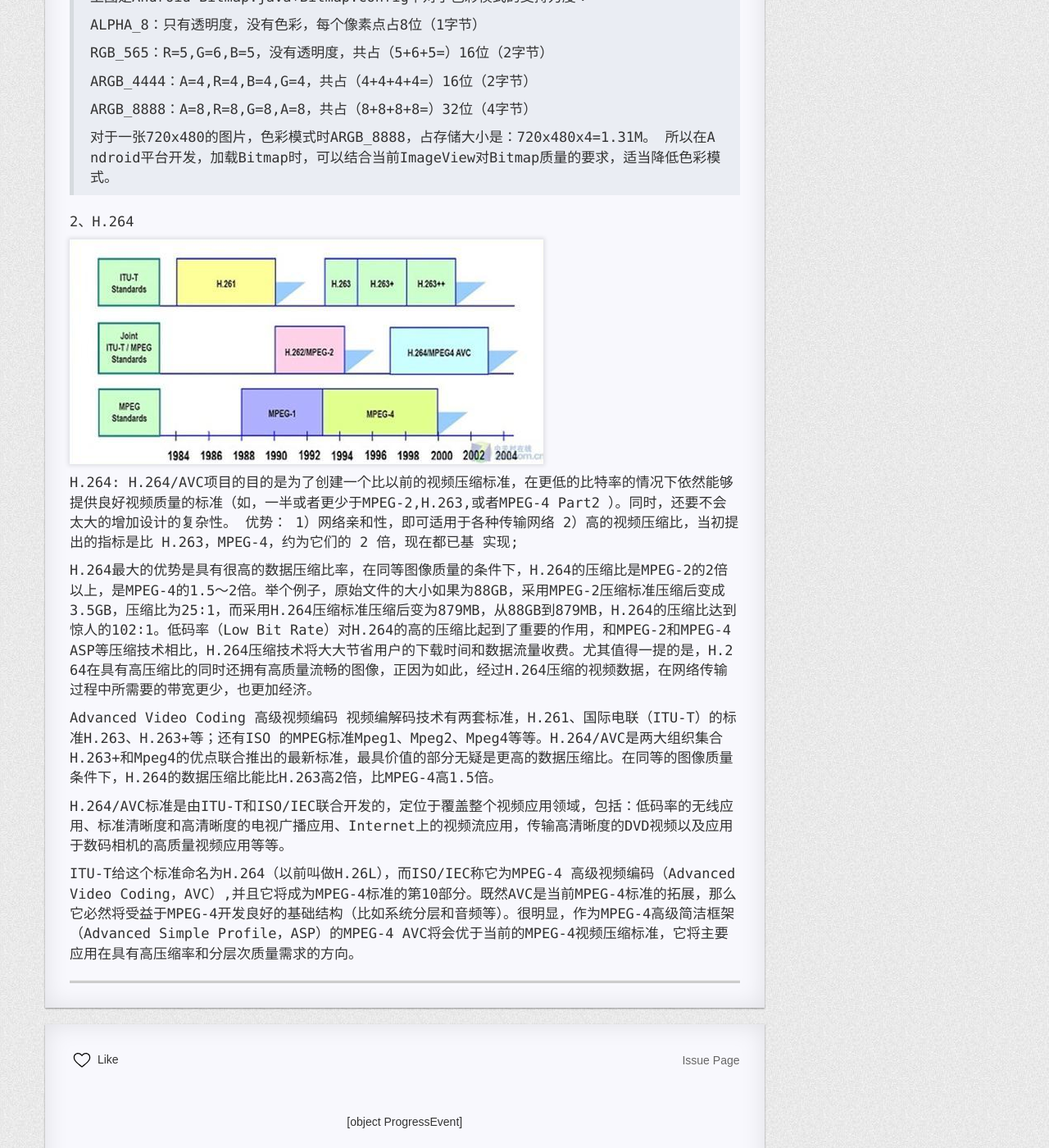
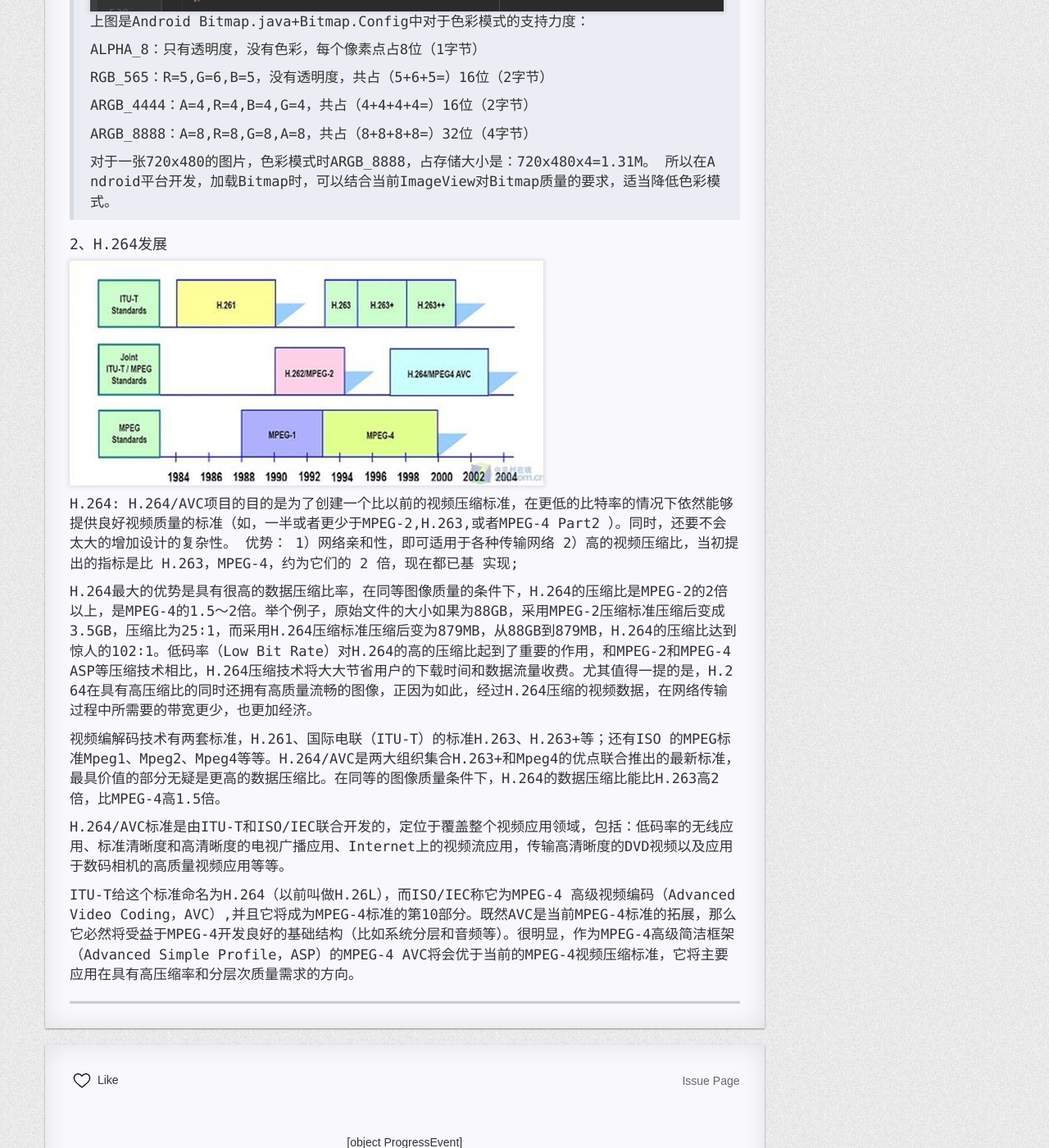
Before and after one commit to FrankdeBoers/blog, a Jekyll site: the page built from _posts/2019-08-12-H264解析草稿.md, in a window 1280 px wide and 1400 px high, scrolled down 1167 px. Shown: the whole window at 82% size. Built offline with Jekyll 4.4.1, drawn with Linux system fonts in a browser that asks for light colours; nearby versions of some CDN libraries; a style sheet for code colours, icons or effects is not loaded; some of the changed text lies outside the part shown.

Commit message:
Update 2019-08-12-H264解析草稿.md

```diff
--- a/_posts/2019-08-12-H264解析草稿.md
+++ b/_posts/2019-08-12-H264解析草稿.md
@@ -38,7 +39,7 @@ categories: Android
 
 
 
-2、H.264
+#### 2、H.264发展
 
 ![视频编码发展史](https://github.com/FrankdeBoers/blog/blob/master/static/img/%E8%A7%86%E9%A2%91%E7%BC%96%E7%A0%81%E5%8F%91%E5%B1%95%E5%8F%B2.png)
 
@@ -49,7 +50,6 @@ H.264: H.264/AVC项目的目的是为了创建一个比以前的视频压缩标
 
 H.264最大的优势是具有很高的数据压缩比率，在同等图像质量的条件下，H.264的压缩比是MPEG-2的2倍以上，是MPEG-4的1.5～2倍。举个例子，原始文件的大小如果为88GB，采用MPEG-2压缩标准压缩后变成3.5GB，压缩比为25∶1，而采用H.264压缩标准压缩后变为879MB，从88GB到879MB，H.264的压缩比达到惊人的102∶1。低码率（Low Bit Rate）对H.264的高的压缩比起到了重要的作用，和MPEG-2和MPEG-4 ASP等压缩技术相比，H.264压缩技术将大大节省用户的下载时间和数据流量收费。尤其值得一提的是，H.264在具有高压缩比的同时还拥有高质量流畅的图像，正因为如此，经过H.264压缩的视频数据，在网络传输过程中所需要的带宽更少，也更加经济。
 
-Advanced Video Coding 高级视频编码
 视频编解码技术有两套标准，H.261、国际电联（ITU-T）的标准H.263、H.263+等；还有ISO 的MPEG标准Mpeg1、Mpeg2、Mpeg4等等。H.264/AVC是两大组织集合H.263+和Mpeg4的优点联合推出的最新标准，最具价值的部分无疑是更高的数据压缩比。在同等的图像质量条件下，H.264的数据压缩比能比H.263高2倍，比MPEG-4高1.5倍。
 
 H.264/AVC标准是由ITU-T和ISO/IEC联合开发的，定位于覆盖整个视频应用领域，包括：低码率的无线应用、标准清晰度和高清晰度的电视广播应用、Internet上的视频流应用，传输高清晰度的DVD视频以及应用于数码相机的高质量视频应用等等。
```
Also changed, not shown: other parts of _posts/2019-08-12-H264解析草稿.md (+2 -1 lines).
